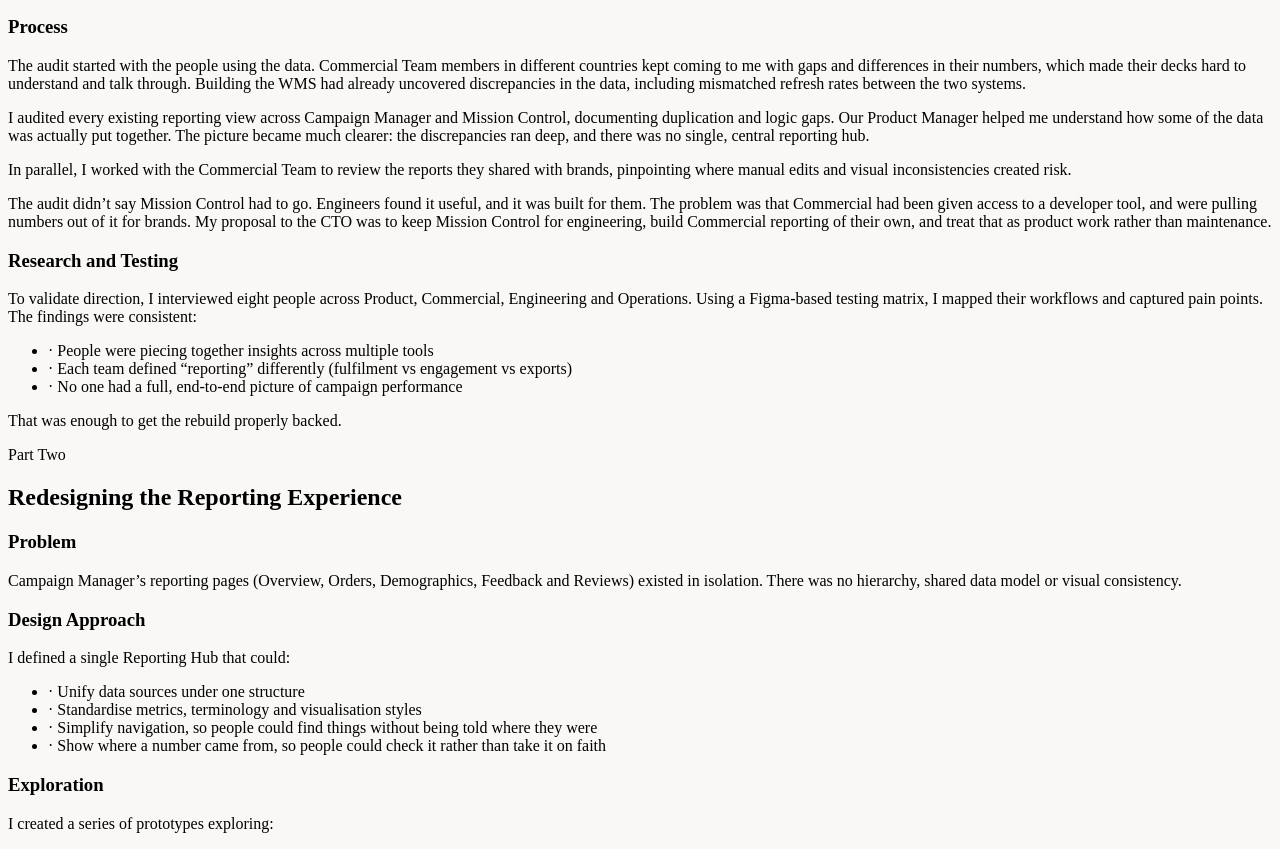
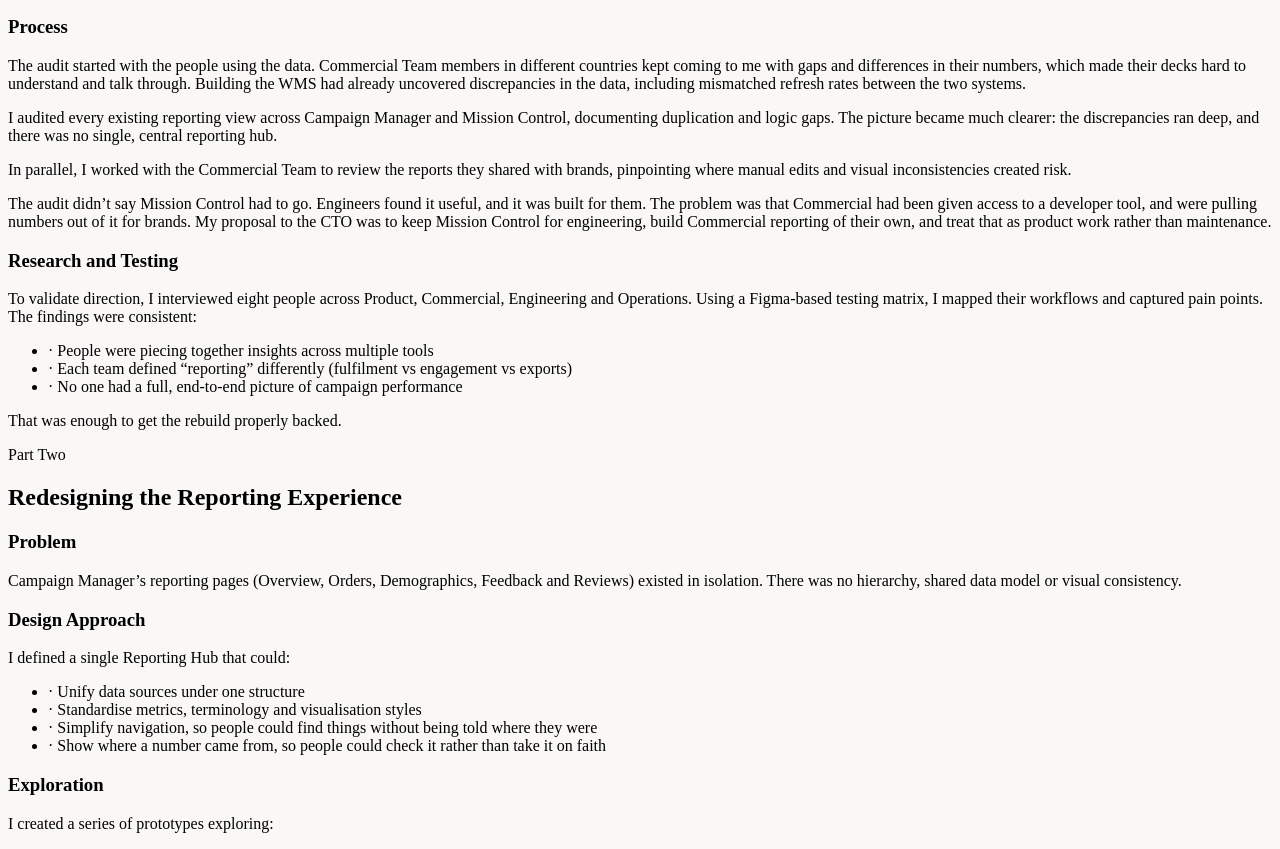
Before and after one commit to jadeparrish/portfolio, a Next.js app: page /work/reporting in a window 1280 px wide. Shown: the part 1073-1922 px from the top of the page. Built offline with nearby package versions, Linux system fonts and the light colour scheme.

Commit message:
Refactor reporting text for clarity
Removed redundant text in reporting documentation.

```diff
--- a/app/work/reporting/page.js
+++ b/app/work/reporting/page.js
@@ -158,9 +158,7 @@ export default function ReportingCaseStudy() {
                 </p>
                 <p>
                   I audited every existing reporting view across Campaign Manager and
-                  Mission Control, documenting duplication and logic gaps. Our Product
-                  Manager helped me understand how some of the data was actually put
-                  together. The picture became much clearer: the discrepancies ran deep,
+                  Mission Control, documenting duplication and logic gaps. The picture became much clearer: the discrepancies ran deep,
                   and there was no single, central reporting hub.
                 </p>
                 <p>
```
